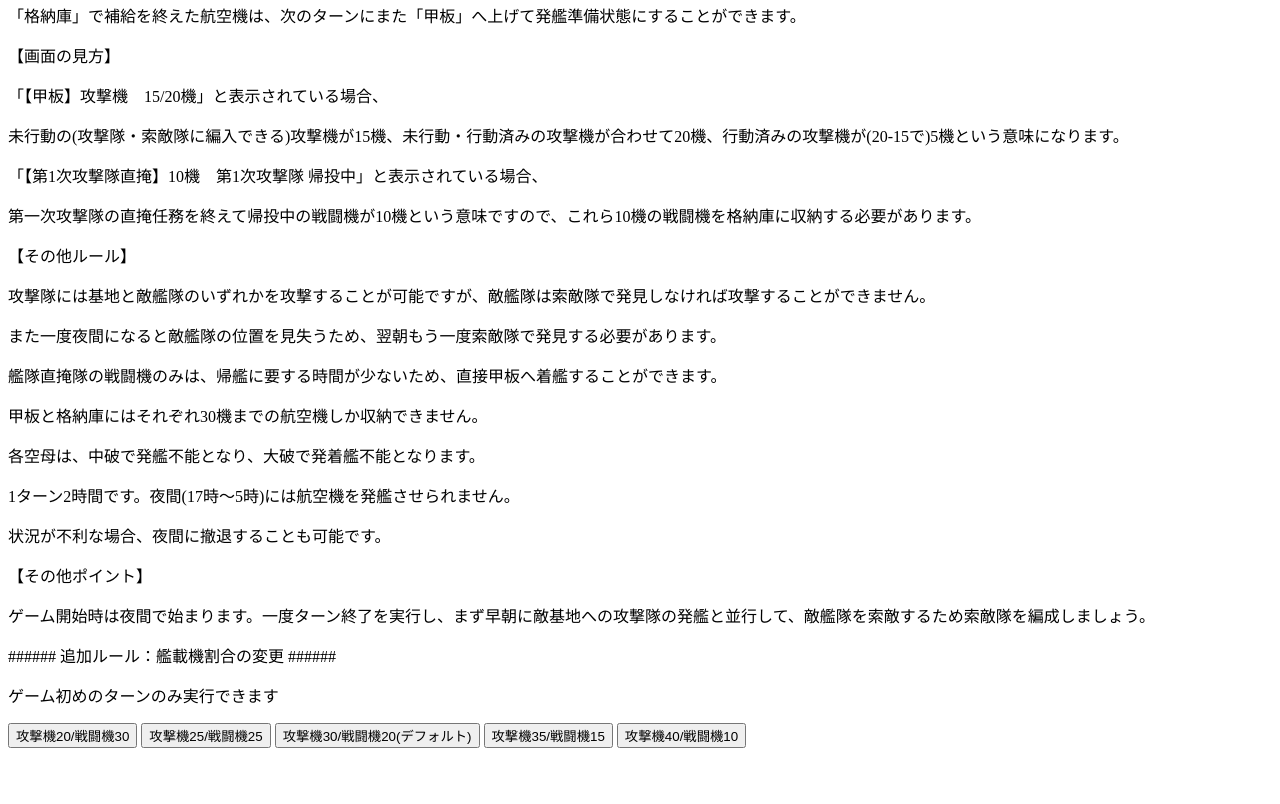
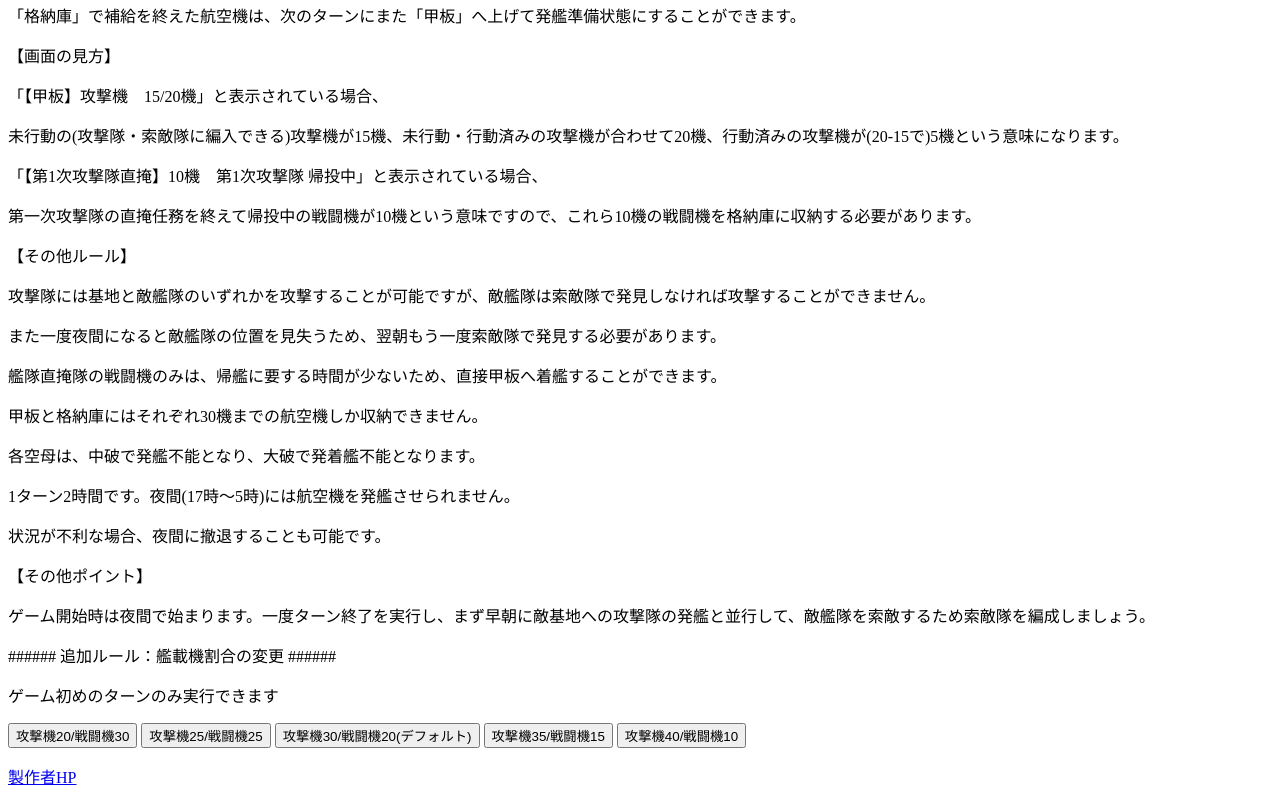
Before and after one commit to Devum765/javascript-game02, a plain HTML site: page index.html in a window 1280 px wide. Shown: the part 938-1742 px from the top of the page. Before the commit the page ends 1694 px from the top, so only its background shows below. Drawn offline with Linux system fonts and the light colour scheme.

Commit message:
Update index.html

```diff
--- a/index.html
+++ b/index.html
@@ -3019,6 +3019,8 @@ function Wariai05() {
 <input type="button" value="攻撃機40/戦闘機10" onclick="Wariai05()">
 </form>
 
+<p><a href="http://hoi1936.s205.xrea.com/index.html">製作者HP</a></p>
+
 <script>
 
 </script>
```
